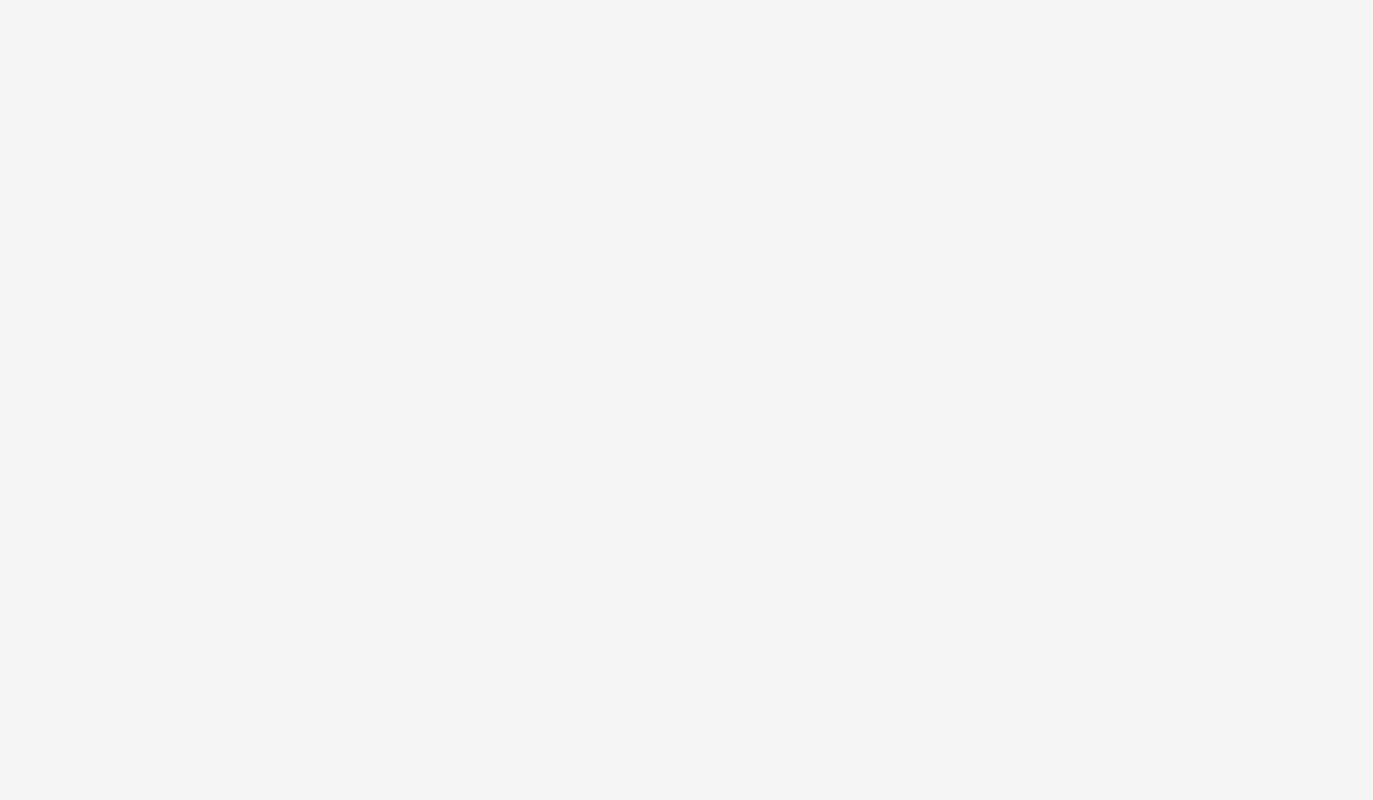
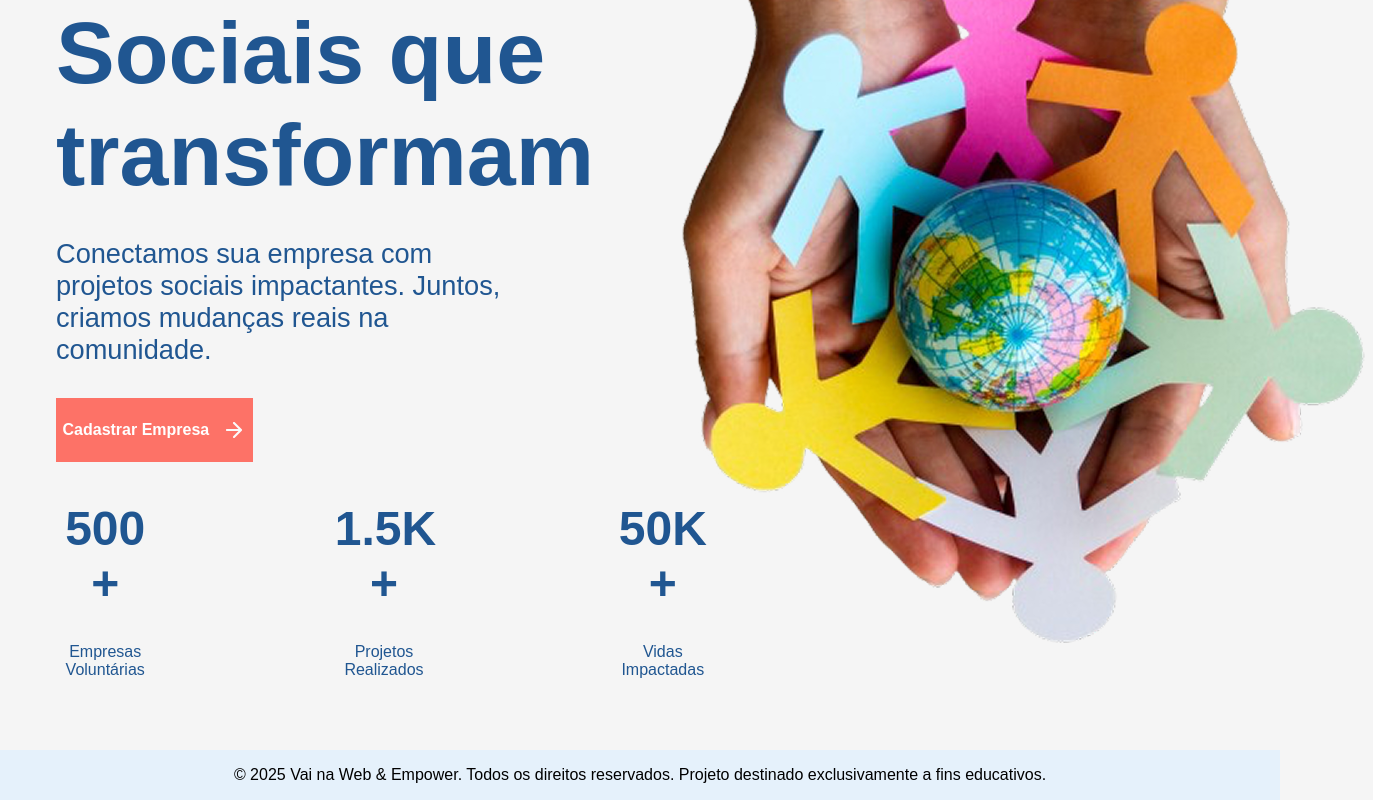
Before and after one commit to EwertonHecsley/react-project-social, a React (Vite) app: page / in a window 1280 px wide. Shown: the part 212-1012 px from the top of the page, 1373 px wide, since content can reach past the window. Before the commit the page ends 800 px from the top, so only its background shows below. Built offline with nearby package versions, Linux system fonts and the light colour scheme.

Commit message:
feat: home page

```diff
--- a/src/components/footer/footer.module.scss
+++ b/src/components/footer/footer.module.scss
@@ -2,5 +2,8 @@
 
 .footer{
     background-color: v.$secondary-color-light-blue;
-    text-align: center;
+    display: flex;
+    justify-content: center;
+    align-items: center;
+    height: 50px;
 }
--- a/src/pages/home/Home.jsx
+++ b/src/pages/home/Home.jsx
@@ -1,7 +1,37 @@
+import s from './home.module.scss'
+
 export const Home = () =>{
     return(
-        <main>
-            <h1>Home Page</h1>
+        <main className={s.main}>
+            <section className={s.one}>
+                <section>
+                    <h1>Projetos Sociais que transformam</h1>
+                    <p>Conectamos sua empresa com projetos sociais impactantes. Juntos, criamos mudanças reais na comunidade.</p>
+                </section>
+                <section>
+                    <button className={s.button}>
+                        Cadastrar Empresa
+                        <img src="seta_buton.png" alt="seta branca" />
+                    </button>
+                </section>
+                <section className={s.data_nambers}>
+                    <article>
+                        <h2>500 +</h2>
+                        <p>Empresas Voluntárias</p>
+                    </article>
+                    <article>
+                        <h2>1.5K +</h2>
+                        <p>Projetos Realizados</p>
+                    </article>
+                    <article>
+                        <h2>50K +</h2>
+                        <p>Vidas Impactadas</p>
+                    </article>
+                </section>
+            </section>
+            <section className={s.two}>
+                <img src="hero.png" alt="mãos com crianças de papel" />
+            </section>
         </main>
     )
 }
--- /dev/null
+++ b/src/pages/home/home.module.scss
@@ -0,0 +1,88 @@
+@use "../../styles/variables" as v;
+
+.main{
+    width: 100%;
+    height: auto;
+    display: flex;
+    justify-content: space-between;
+    align-items: center;
+
+
+    .one{
+        width: 60%;
+        padding: 0 2rem;
+        margin: 0 1.5rem;
+        h1{
+            width: 80%;
+            color: v.$primary-color-blue;
+            font-size: 5.5rem;
+            margin: 2rem 0;
+        }
+
+        p{
+            color: v.$primary-color-blue;
+            font-size: 1.7rem;
+            width: 70%;
+            margin: 2rem 0;
+        }
+
+        .button{
+            width: 30%;
+            height: 3rem;
+            padding: 2rem 0;
+            background-color: v.$primary-color-pink;
+            border: none;
+            display: flex;
+            justify-content: space-around;
+            align-items: center;
+            font-size: 1rem;
+            font-weight: bold;
+            color: #ffffff;
+            cursor: pointer;
+
+            &:hover{
+                background-color: v.$secondary-color-light-pink;
+            }
+        }
+
+        .data_nambers{
+            width: 100%;
+            height:10rem;
+            margin: 4rem 0;
+            display: flex;
+            justify-content: space-between;
+            align-items: center;
+
+
+            article{
+                height: 80%;
+                width: 15%;
+                display: flex;
+                flex-direction: column;
+                justify-content: center;
+                align-items: center;
+
+                h2{
+                    font-size: 3rem;
+                    font-weight: bold;
+                    text-align: center;
+                    width: 100%;
+                    color: v.$primary-color-blue;
+                }
+
+                p{
+                    font-size: 1rem;
+                    text-align: center;
+                    width: 100%;
+                }
+            }
+        }
+    }
+
+    .two{
+        width: 40%;
+        display: flex;
+        justify-content: center;
+        align-self:self-start;
+    }
+}
--- a/src/styles/_variables.scss
+++ b/src/styles/_variables.scss
@@ -3,4 +3,4 @@ $background-color: #F5F5F5;
 $primary-color-blue: #205691;
 $secondary-color-light-blue: #E5F1FB;
 $primary-color-pink:#FD7267;
-$secondary-color-light-pink:#FFEAEA;
+$secondary-color-light-pink:#f29f99;
```
Also changed, not shown: public/seta_buton.png (added).
